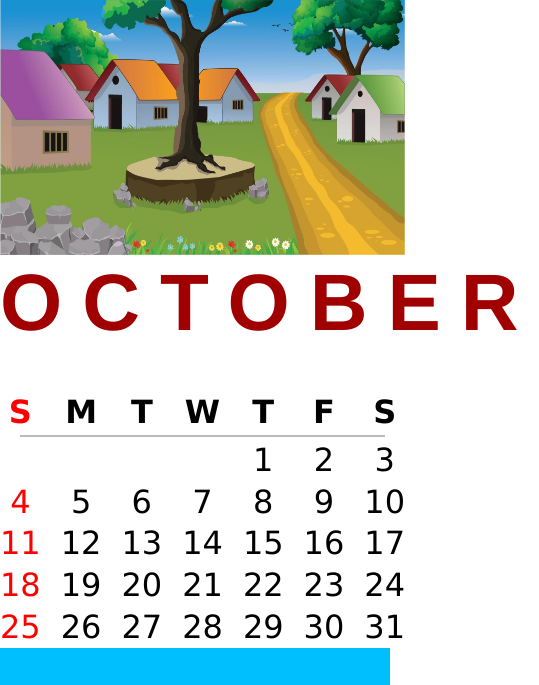
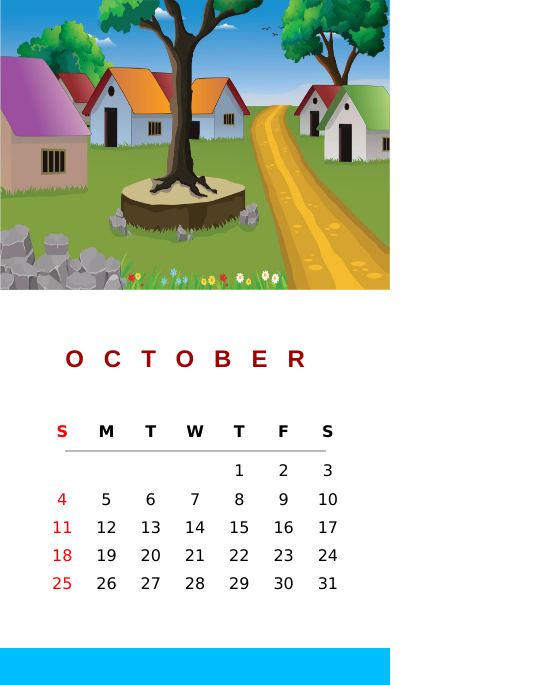
Before and after one commit to kaziMuntasirRahman/semi-responsive-calendar, a plain HTML site: page index.html in a window 390 px wide. Shown: the top 685 px of the page, 539 px wide, since content can reach past the window. Drawn offline with Linux system fonts and the light colour scheme.

Commit message:
some another responsive design added

```diff
--- a/style.css
+++ b/style.css
@@ -98,10 +98,24 @@ footer .logo{
   }
 
   .calendar-body{
-    padding: 0;
+    padding: 50px;
   }
 
   .calendar-body .calendar-banner{
     width: 100vw;
   }
+
+  .calendar-body>h1{
+    font-size: 1.5rem;
+  }
+
+  .box{
+    font-size: 1rem;
+  }
+
+  .footer-description{
+    font-size: .6rem;
+    margin: 0 5px;
+  }
+
 }
```
